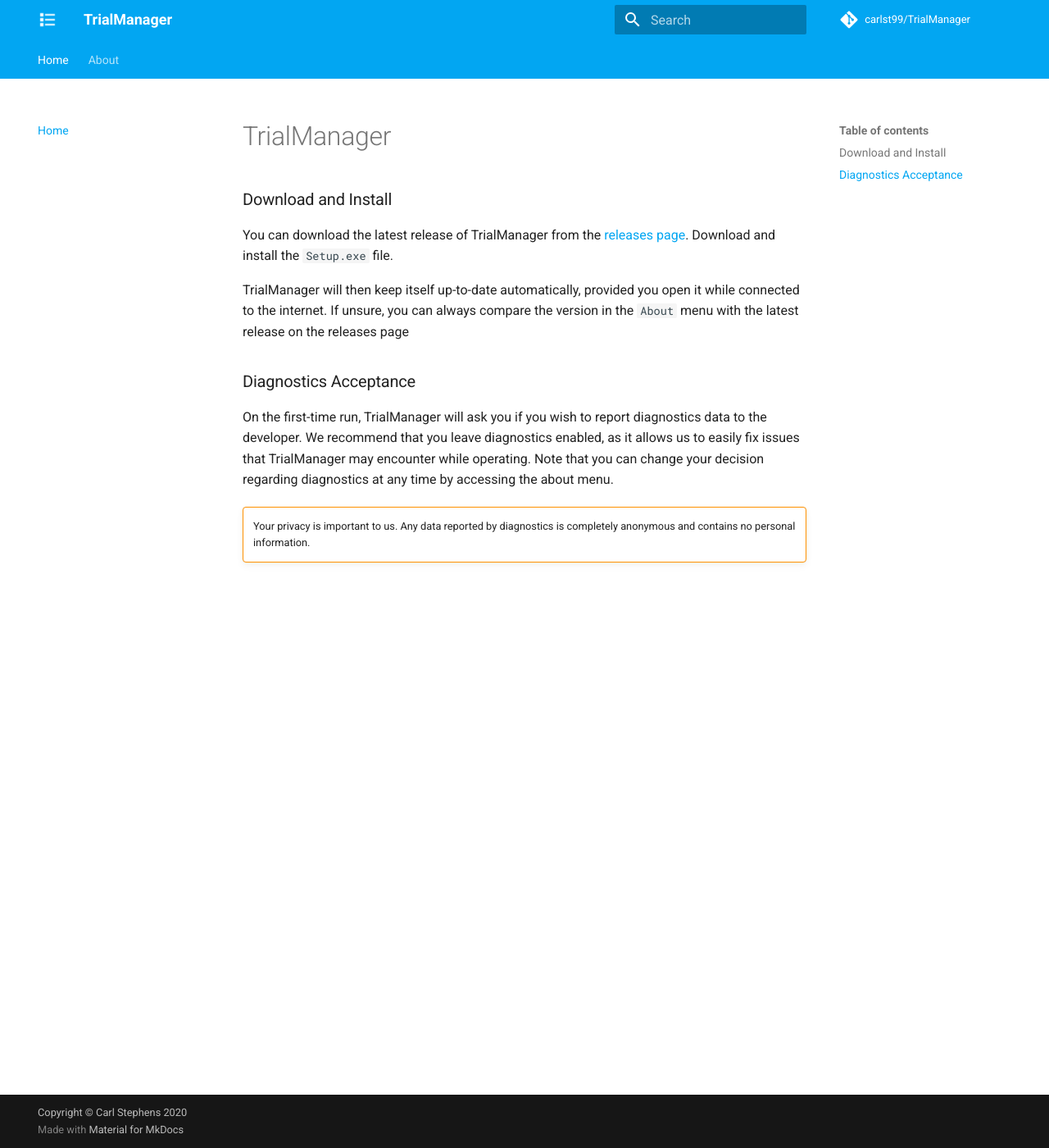
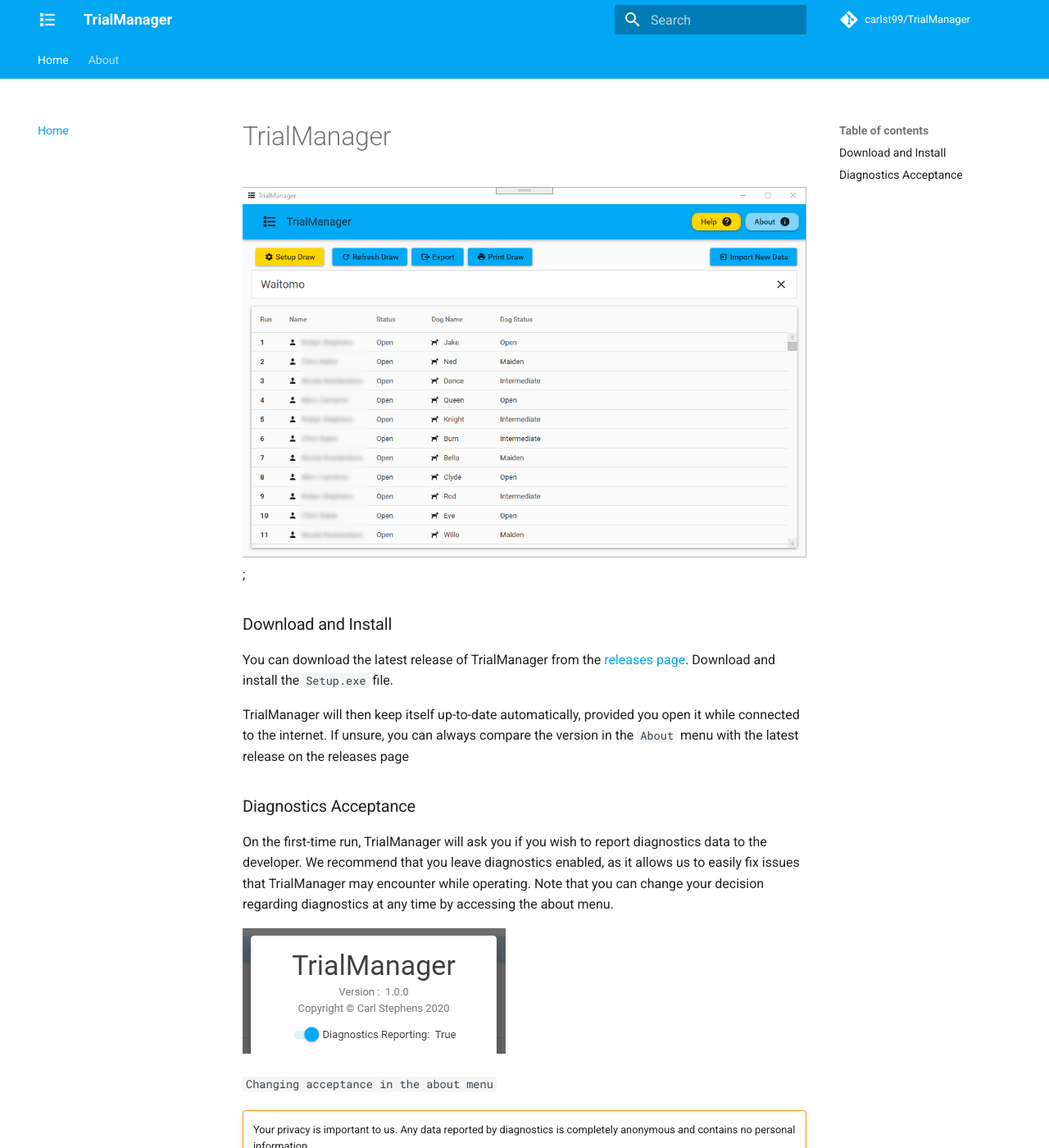
Before and after one commit to carlst99/TrialManager, an MkDocs documentation site: the page built from docs/index.md, in a window 1280 px wide and 1400 px high. Shown: the whole window at 82% size. Built offline with MkDocs 1.6.1 and Material for MkDocs 9.7.7, drawn with Linux system fonts in a browser that asks for light colours; comment, search, counter and statistics services are not loaded.

Commit message:
Update docs

```diff
--- a/docs/index.md
+++ b/docs/index.md
@@ -1,4 +1,6 @@
 # TrialManager
+
+![Demo view](img/demo_drawview.png);
 
 ### Download and Install
 
@@ -12,5 +14,9 @@ On the first-time run, TrialManager will ask you if you wish to report diagnosti
 We recommend that you leave diagnostics enabled, as it allows us to easily fix issues that TrialManager may encounter while operating.
 Note that you can change your decision regarding diagnostics at any time by accessing the about menu.
 
+![Changing diagnostics acceptance in about menu](img/diagnostics_switch.png)
+
+`Changing acceptance in the about menu`
+
 !!! warning	""
 	Your privacy is important to us. Any data reported by diagnostics is completely anonymous and contains no personal information.
```
Also changed, not shown: docs/img/demo_drawview.png (added).
